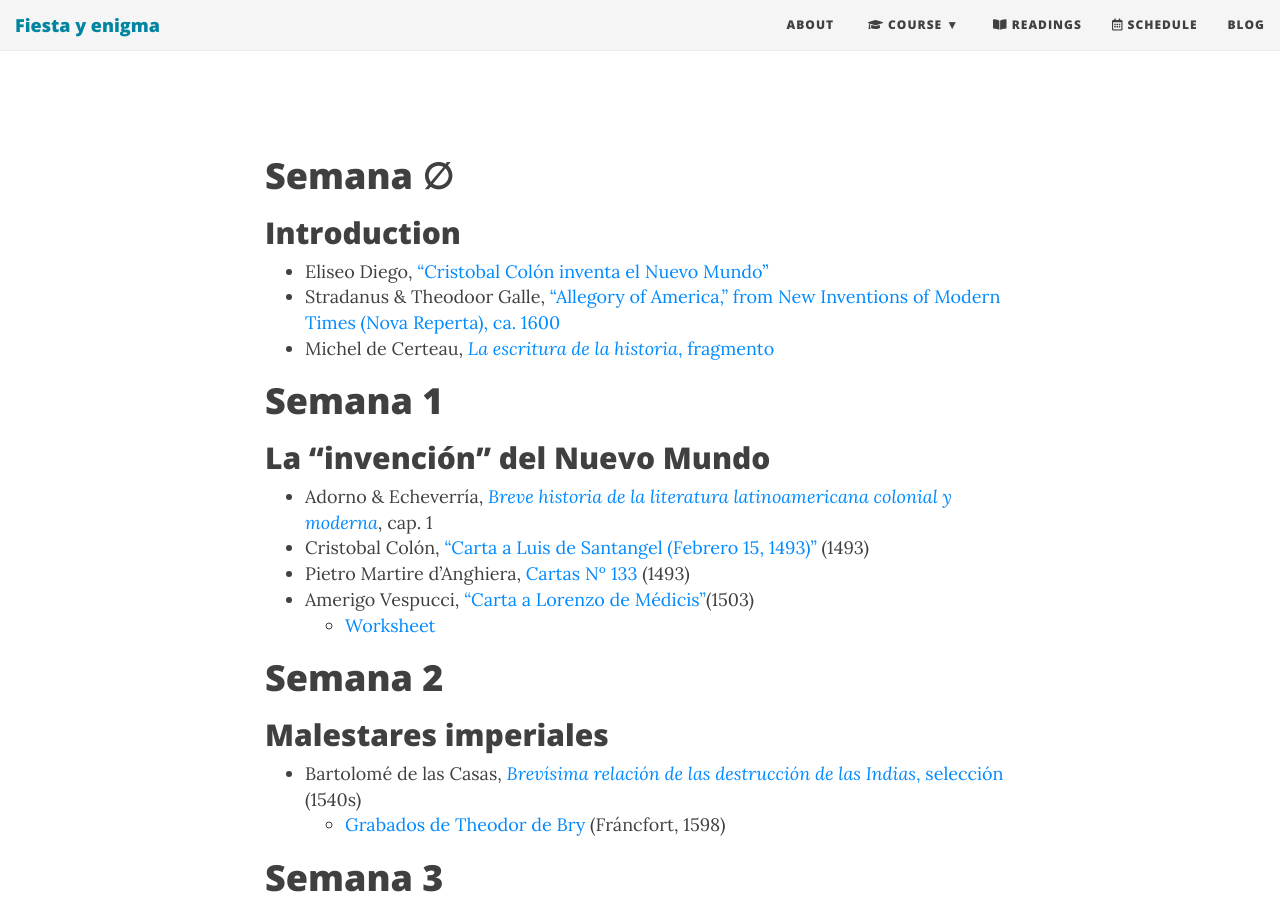
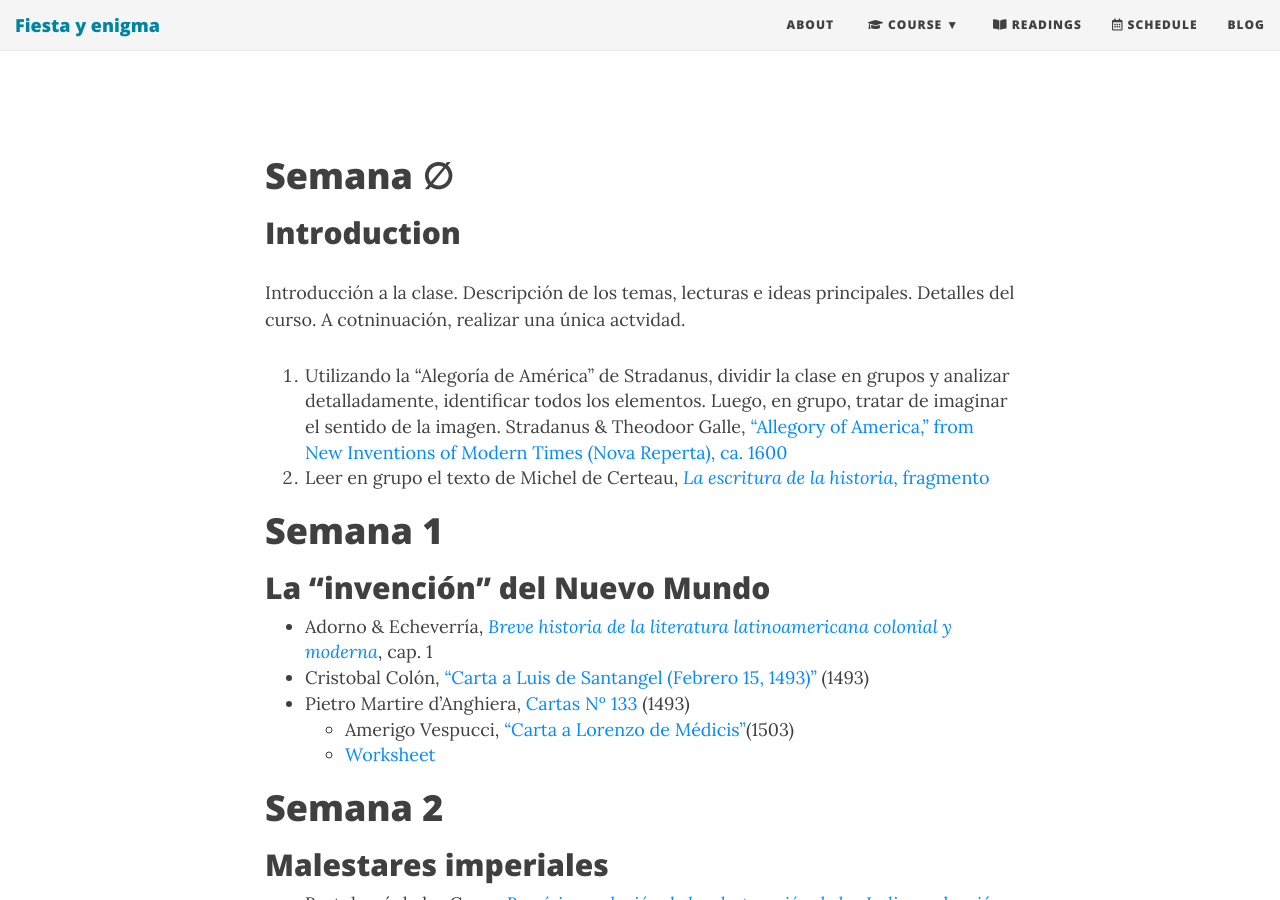
Before and after one commit to Hipomenes/ls452, a Jekyll site: the page built from syllabus-prof.md, in a window 1280 px wide and 900 px high, scrolled down 1473 px. Built offline with Jekyll 4.4.1, drawn with Linux system fonts in a browser that asks for light colours; nearby versions of some CDN libraries.

Commit message:
Update syllabus-prof.md

```diff
--- a/syllabus-prof.md
+++ b/syllabus-prof.md
@@ -18,9 +18,11 @@ bigimg: /img/4partes.jpg
 # Semana ∅
 ## Introduction
 
-- Eliseo Diego, [“Cristobal Colón inventa el Nuevo Mundo”]()
-- Stradanus & Theodoor Galle, [“Allegory of America,” from New Inventions of Modern Times (Nova Reperta),  ca. 1600](https://www.metmuseum.org/art/collection/search/666288)
-- Michel de Certeau, [*La escritura de la historia*, fragmento]()
+Introducción a la clase. Descripción de los temas, lecturas e ideas principales. Detalles del curso. A cotninuación, realizar una única actvidad.
+
+1. Utilizando la "Alegoría de América" de Stradanus, dividir la clase en grupos y analizar detalladamente, identificar todos los elementos. Luego, en grupo, tratar de imaginar el sentido de la imagen. Stradanus & Theodoor Galle, [“Allegory of America,” from New Inventions of Modern Times (Nova Reperta),  ca. 1600](https://www.metmuseum.org/art/collection/search/666288)
+2. Leer en grupo el texto de Michel de Certeau, [*La escritura de la historia*, fragmento]()
+
 
 # Semana 1
 ## La "invención" del Nuevo Mundo
@@ -28,7 +30,7 @@ bigimg: /img/4partes.jpg
 - Adorno & Echeverría, [*Breve historia de la literatura latinoamericana colonial y moderna*](), cap. 1
 - Cristobal Colón, ["Carta a Luis de Santangel (Febrero 15, 1493)"]() (1493)
 - Pietro Martire d'Anghiera, [Cartas Nº 133](https://drive.google.com/open?id=1B2Wlo5ufMxpT_oRl6iUPlgt-MotjPIHP) (1493)
-- Amerigo Vespucci, ["Carta a Lorenzo de Médicis"]()(1503)
+    - Amerigo Vespucci, ["Carta a Lorenzo de Médicis"]()(1503)
     - [Worksheet](https://drive.google.com/file/d/1LqFvR7qWFhho8b96096WODrsoOAbC6Sm/view?usp=sharing)
 
 
```
